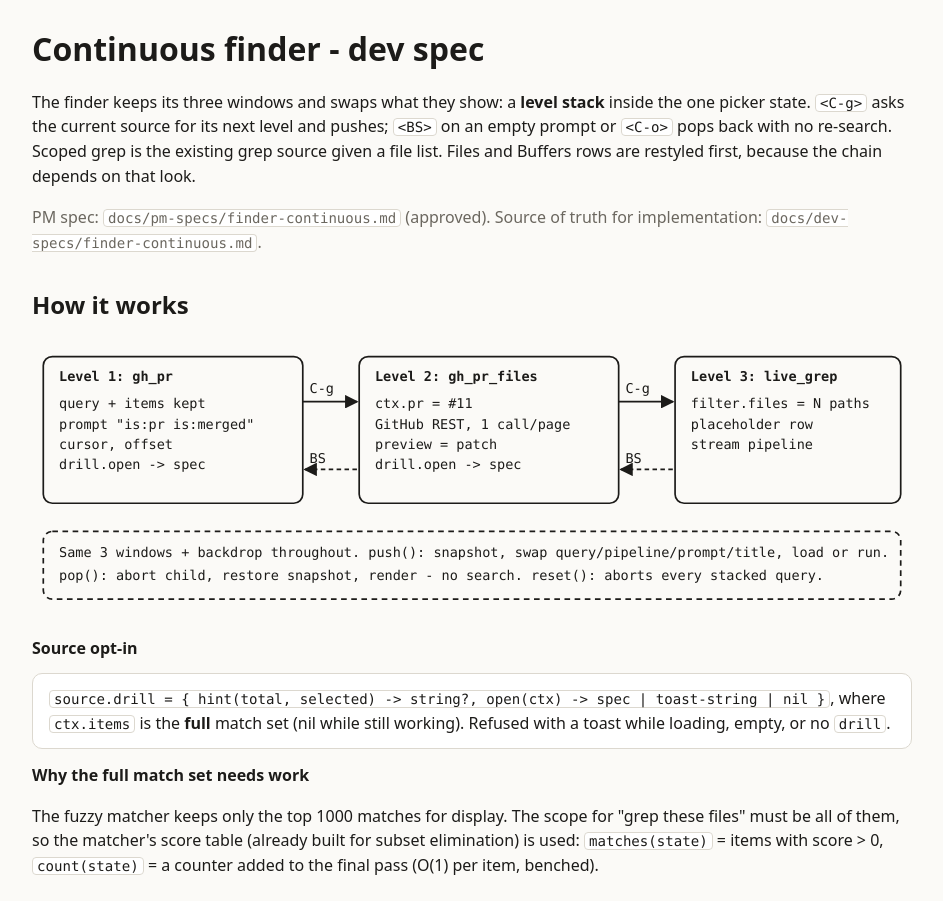
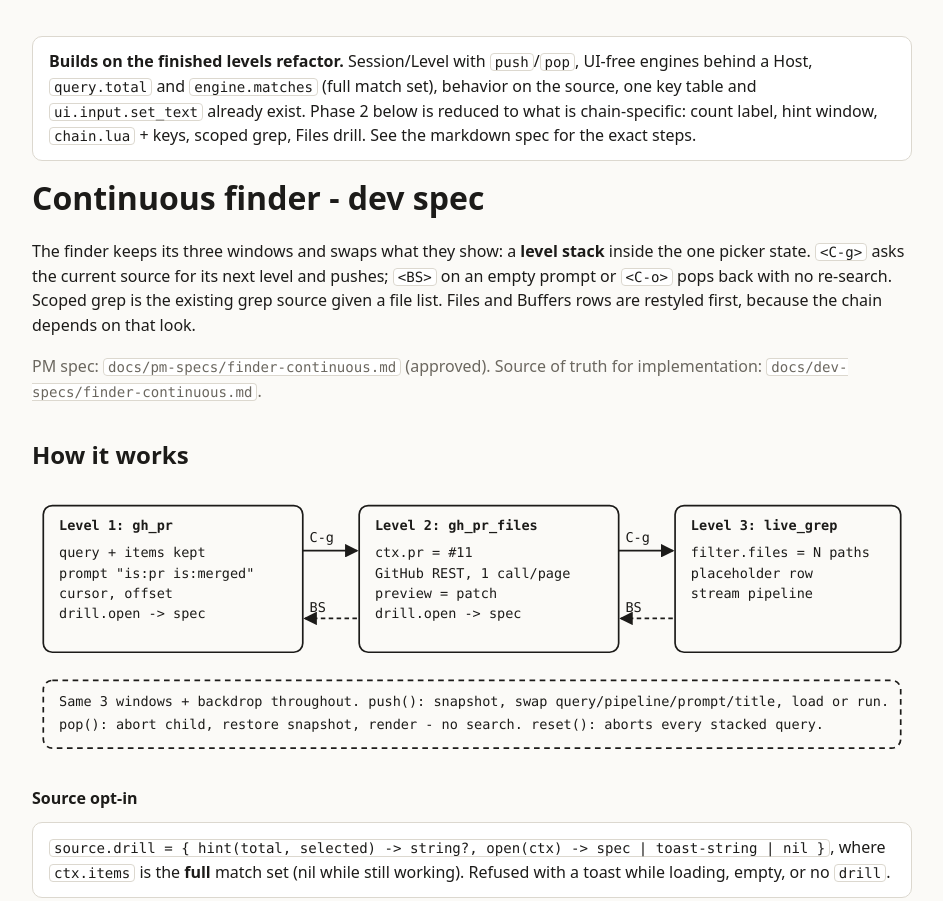
Before and after one commit to loctvl842/BeastVim, a plain HTML site: page docs/dev-specs/finder-continuous.html in a window 1280 px wide. Shown: the top 901 px of the page, without its empty margins (168-1111 px from the left). Drawn offline with Linux system fonts and the light colour scheme.

Commit message:
docs(finder): codemap, refactor notes and completed spec for the levels refactor
The chain dev spec now builds on the refactor and keeps only what is specific to chained pickers.

```diff
--- a/docs/dev-specs/finder-continuous.html
+++ b/docs/dev-specs/finder-continuous.html
@@ -31,6 +31,8 @@
 </head>
 <body>
 <main>
+
+<aside class="card" data-spec="refactor-note"><b>Builds on the finished levels refactor.</b> Session/Level with <code>push</code>/<code>pop</code>, UI-free engines behind a Host, <code>query.total</code> and <code>engine.matches</code> (full match set), behavior on the source, one key table and <code>ui.input.set_text</code> already exist. Phase 2 below is reduced to what is chain-specific: count label, hint window, <code>chain.lua</code> + keys, scoped grep, Files drill. See the markdown spec for the exact steps.</aside>
 
 <header data-spec="summary">
   <h1>Continuous finder - dev spec</h1>
```
Also changed, not shown: 4 other files.
